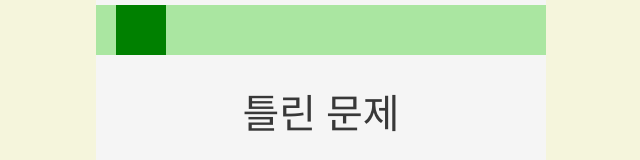
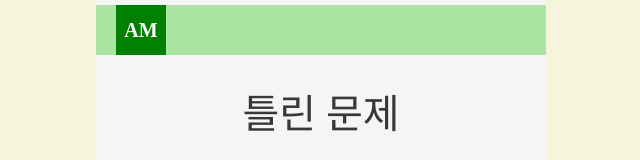
Before and after one commit to active-minds-hongik/active-minds-client, a React (Create React App) app: page /wrongs in a window 1280 px wide. Shown: the top 160 px of the page, without its empty margins (319-959 px from the left). Built offline with nearby package versions, Linux system fonts and the light colour scheme.

Commit message:
design: 버튼 grid 적용

```diff
--- a/src/components/layout/Header.tsx
+++ b/src/components/layout/Header.tsx
@@ -6,7 +6,7 @@ const Header = () => {
   const navigate = useNavigate();
   return (
     <HeaderContainer>
-      <Logo onClick={() => navigate('/')}></Logo>
+      <Logo onClick={() => navigate('/')}>AM</Logo>
     </HeaderContainer>
   );
 };
@@ -21,7 +21,13 @@ const Logo = styled.div`
   width: 50px;
   height: 50px;
   margin-left: 20px;
+  color: white;
+  font-size: 20px;
+  font-weight: 700;
   background-color: green;
+  display: flex;
+  justify-content: center;
+  align-items: center;
   &:hover{
     cursor: pointer;
   }
--- a/src/css/GamePageStyle.tsx
+++ b/src/css/GamePageStyle.tsx
@@ -35,25 +35,19 @@ export const Question = styled.div`
   font-size: 20px;
 `;
 export const Choice = styled.button`
-  width: 200px;
-  height: 40px;
+  width: 150px;
+  height: 60px;
   margin: 10px;
-  border-radius: 5px;
+  border-radius: 10px;
   font-size: 20px;
 `;
 
-export const Img = styled.img`
-  background-color: #66c84e;
-  width: 300px;
-  height: 300px;
-  margin-top: 30px;
-  border-radius: 20px;
-  box-shadow: rgba(0, 0, 0, 0.24) 0px 3px 8px;
-`;
 
 export const ChoiceContainer = styled.div`
   display: flex;
   flex-direction: column;
   justify-content: center;
   margin-top: 30px;
+  display: grid;
+  grid-template-columns: 1fr 1fr;
 `;
```
